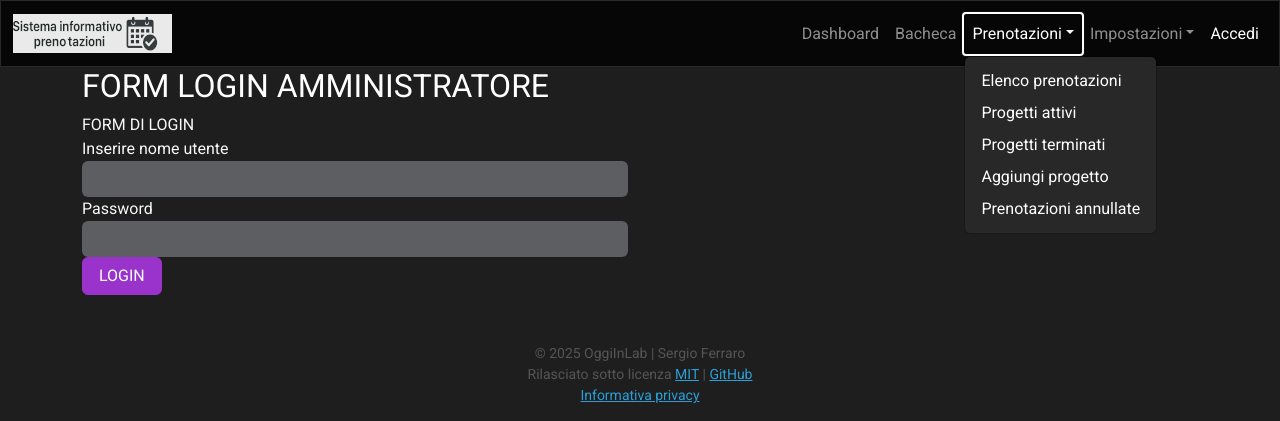
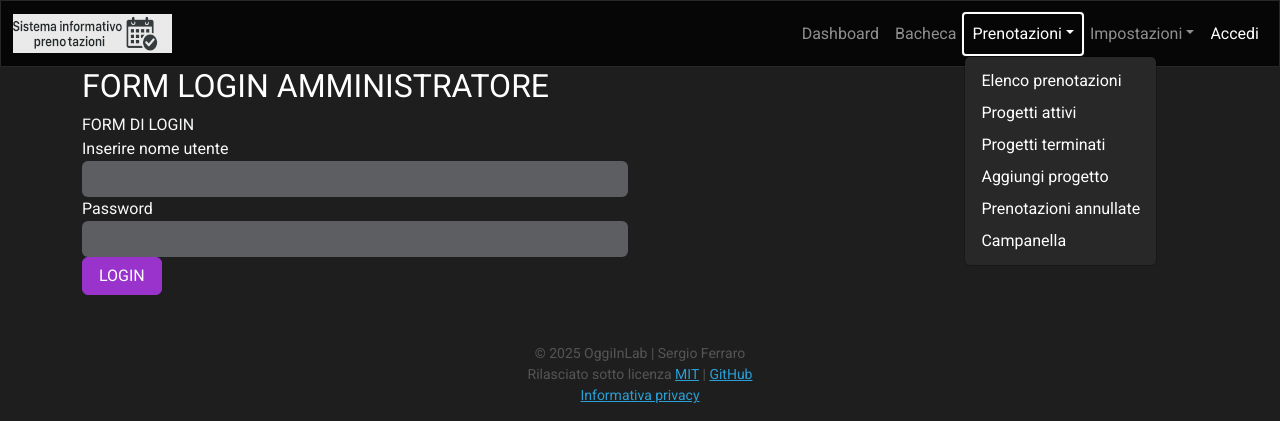
Before and after one commit to sergioferraro/OggiInLab, a PHP site: page /index.php in a window 1280 px wide, after a click on "Prenotazioni". Shown: the top 421 px of the page. Run offline with PHP 8.4, Linux system fonts and the light colour scheme; some libraries are stand-ins or nearby versions.

Commit message:
Update header.php

```diff
--- a/includes/header.php
+++ b/includes/header.php
@@ -51,6 +51,7 @@
         <li><a href="all_project.php" class="dropdown-item <?= (basename($_SERVER['PHP_SELF']) == 'all_project.php') ? 'active' : '' ?>">Progetti terminati</a></li>
         <li><a href="add-project.php" class="dropdown-item <?= (basename($_SERVER['PHP_SELF']) == 'add-project.php') ? 'active' : '' ?>">Aggiungi progetto</a></li>
         <li><a href="prenota-deleted.php" class="dropdown-item <?= (basename($_SERVER['PHP_SELF']) == 'prenota-deleted.php') ? 'active' : '' ?>">Prenotazioni annullate</a></li>
+        <li><a href="campanella.php" class="dropdown-item <?= (basename($_SERVER['PHP_SELF']) == 'campanella.php') ? 'active' : '' ?>">Campanella</a></li>
     </ul>
 </li>
 
```
